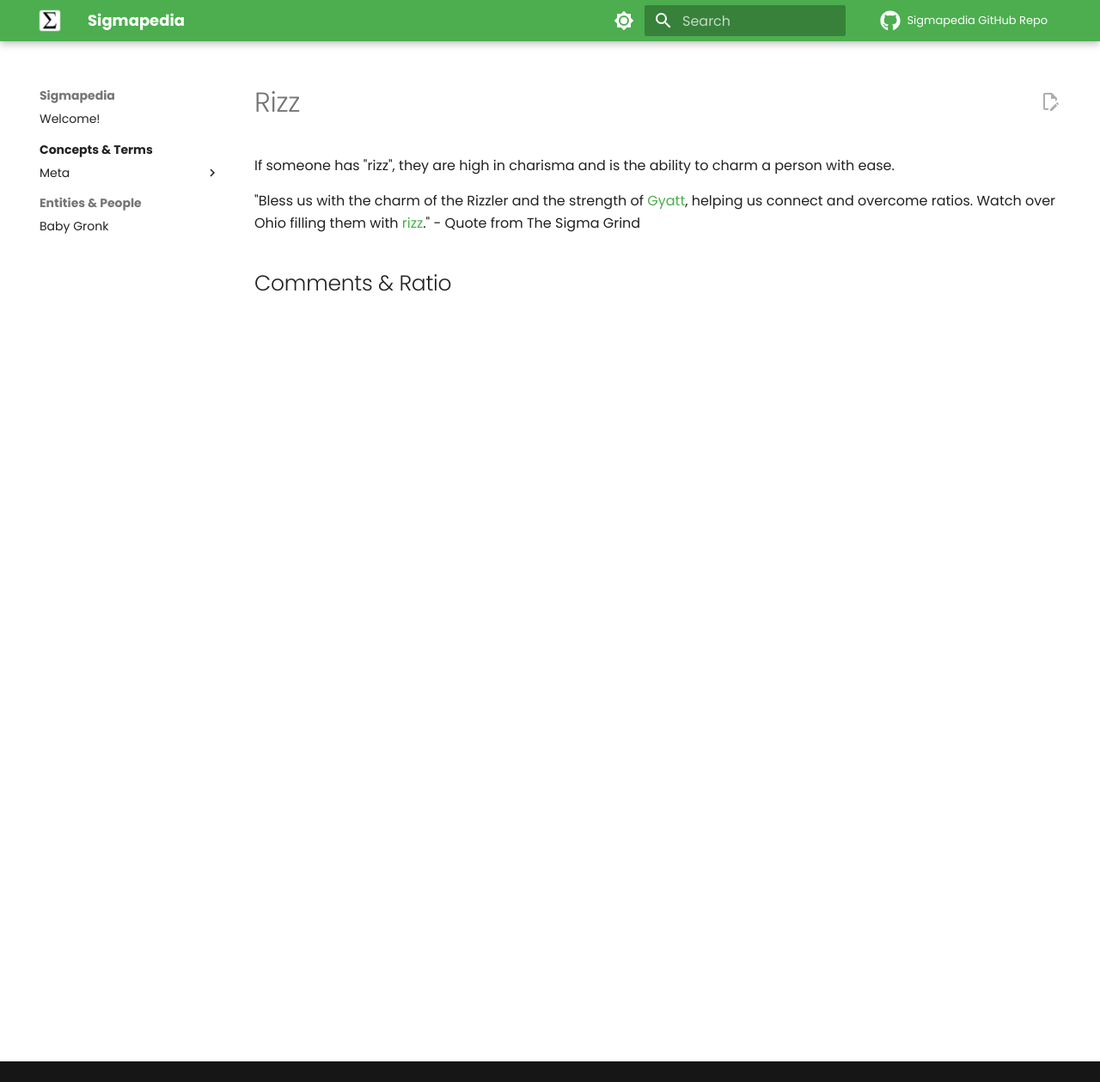
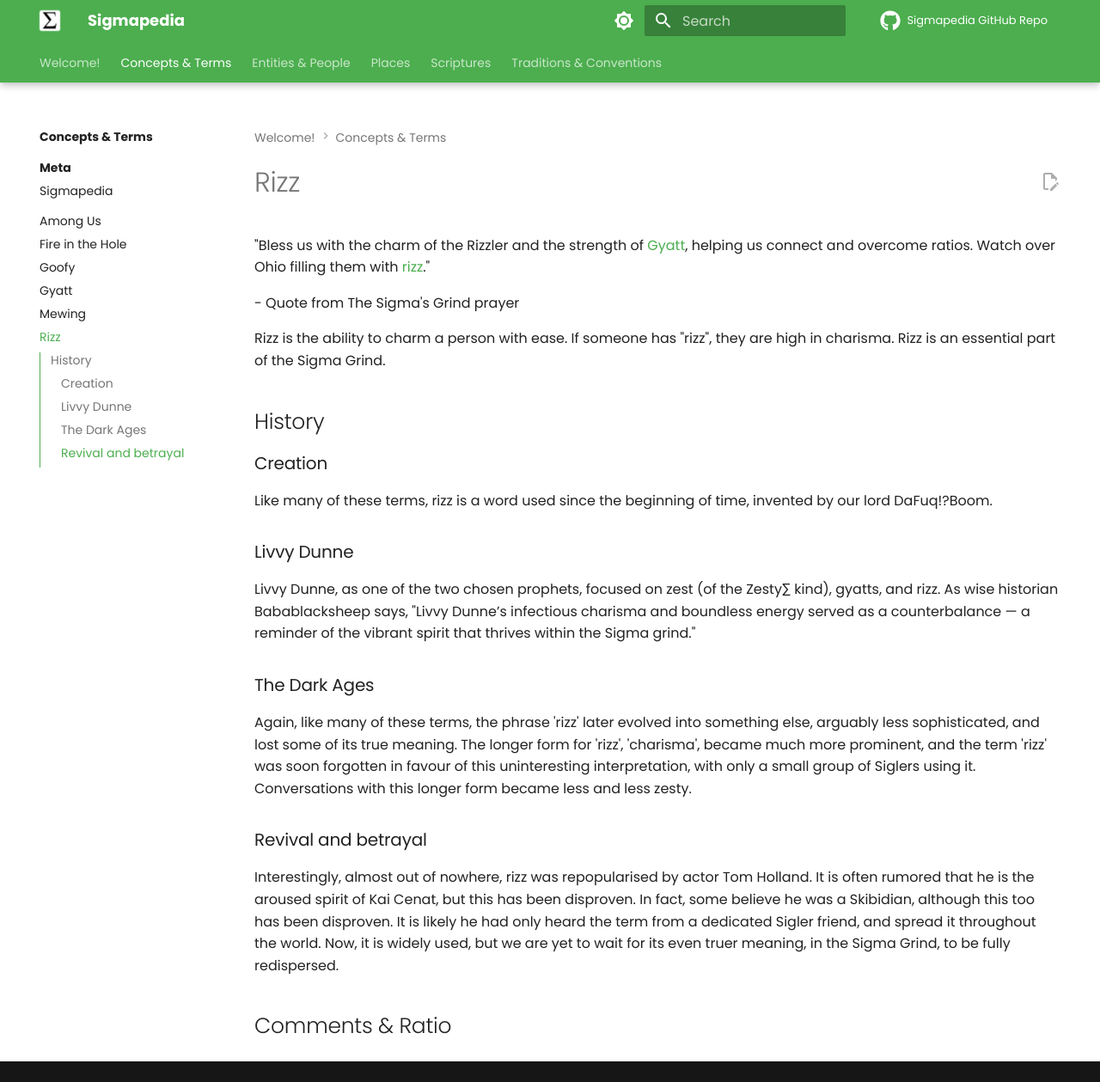
Before and after one commit to The-Church-of-Sigma/Sigmapedia, an MkDocs documentation site: the page built from docs/concepts/rizz.md, in a window 1280 px wide and 1259 px high. Shown: the whole window at 86% size. Built offline with MkDocs 1.6.1 and Material for MkDocs 9.7.7, drawn with Linux system fonts in a browser that asks for light colours; some web fonts are replaced; comment, search, counter and statistics services are not loaded.

Commit message:
Add rizz to rizz.md + navigation, and fix up things

```diff
--- a/docs/concepts/rizz.md
+++ b/docs/concepts/rizz.md
@@ -1,7 +1,22 @@
 ---
 comments: true
 ---
-# Rizz
-If someone has "rizz", they are high in charisma and is the ability to charm a person with ease.
+"Bless us with the charm of the Rizzler and the strength of [Gyatt](https://sigmism.surge.sh/sigmapedia/concepts/gyatt/?h=gyatt), helping us connect and overcome ratios. Watch over Ohio filling them with [rizz](https://sigmism.surge.sh/sigmapedia/concepts/rizz/?h=rizz)."
 
-"Bless us with the charm of the Rizzler and the strength of [Gyatt](https://sigmism.surge.sh/sigmapedia/concepts/gyatt/?h=gyatt), helping us connect and overcome ratios. Watch over Ohio filling them with [rizz](https://sigmism.surge.sh/sigmapedia/concepts/rizz/?h=rizz)." - Quote from The Sigma Grind
+\- Quote from The Sigma's Grind prayer
+
+Rizz is the ability to charm a person with ease. If someone has "rizz", they are high in charisma. Rizz is an essential part of the Sigma Grind.
+
+## History
+
+### Creation
+Like many of these terms, rizz is a word used since the beginning of time, invented by our lord DaFuq!?Boom.
+
+### Livvy Dunne
+Livvy Dunne, as one of the two chosen prophets, focused on zest (of the Zesty∑ kind), gyatts, and rizz. As wise historian Babablacksheep says, "Livvy Dunne’s infectious charisma and boundless energy served as a counterbalance — a reminder of the vibrant spirit that thrives within the Sigma grind."
+
+### The Dark Ages
+Again, like many of these terms, the phrase 'rizz' later evolved into something else, arguably less sophisticated, and lost some of its true meaning. The longer form for 'rizz', 'charisma', became much more prominent, and the term 'rizz' was soon forgotten in favour of this uninteresting interpretation, with only a small group of Siglers using it. Conversations with this longer form became less and less zesty.
+
+### Revival and betrayal
+Interestingly, almost out of nowhere, rizz was repopularised by actor Tom Holland. It is often rumored that he is the aroused spirit of Kai Cenat, but this has been disproven. In fact, some believe he was a Skibidian, although this too has been disproven. It is likely he had only heard the term from a dedicated Sigler friend, and spread it throughout the world. Now, it is widely used, but we are yet to wait for its even truer meaning, in the Sigma Grind, to be fully redispersed.
--- a/mkdocs.yml
+++ b/mkdocs.yml
@@ -11,9 +11,24 @@ nav:
     - Meta:
       - concepts/meta/index.md
       - Sigmapedia: concepts/meta/sigmapedia.md
+    - Among Us: concepts/among-us.md
+    - Fire in the Hole: concepts/fire-in-the-hole.md
+    - Goofy: concepts/goofy.md
+    - Gyatt: concepts/gyatt.md
+    - Mewing: concepts/mewing.md
+    - Rizz: concepts/rizz.md
 
   - Entities & People:
     - Baby Gronk: entities/baby-gronk.md
+
+  - Places:
+    - places/index.md
+
+  - Scriptures:
+    - scriptures/index.md
+
+  - Traditions & Conventions:
+    - traditions/index.md
 
 theme:
   name: 'material'
@@ -48,6 +63,8 @@ theme:
     - navigation.path
     - navigation.prune
     - navigation.indexes
+    - navigation.tabs
+    - navigation.tabs.sticky
     - toc.integrate
     - navigation.top
     - search.suggest
```
Also changed, not shown: docs/places/index.md (+1 -1 lines), docs/scriptures/index.md (added, +6 -0 lines), docs/traditions/index.md (added, +6 -0 lines).
